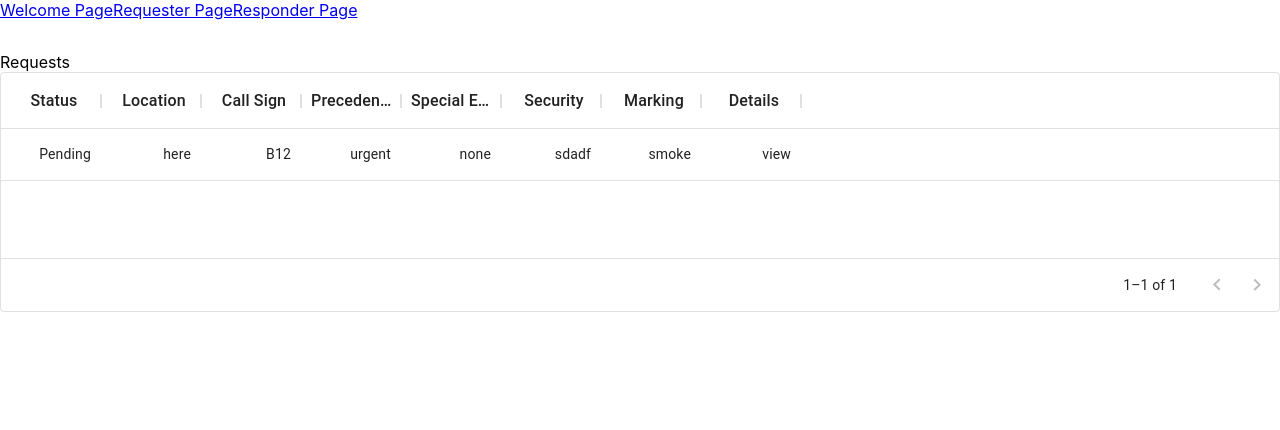
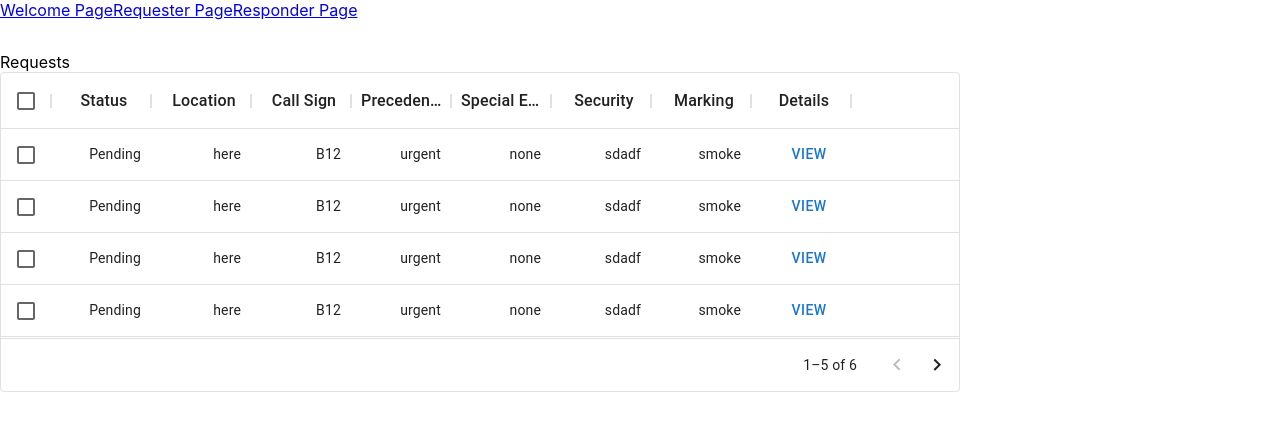
Before and after one commit to Team-Be-Spicy/9Line, a React (Create React App) app in the folder src/frontend/: page /responder in a window 1280 px wide. Shown: the top 430 px of the page. Built offline with nearby package versions, Linux system fonts and the light colour scheme; no server answers; the HTML template or start-up script is replaced by a standard one.

Commit message:
completed functionality for RequestList. Still needs styling.

```diff
--- a/src/frontend/src/component/RequestList.css
+++ b/src/frontend/src/component/RequestList.css
@@ -1,8 +1,15 @@
 .RequestList {
-    height: 30vh;
+    height: 40vh;
+    width: 75vw;
 }
 
 .colHeader {
     font-size: 16px;
     font-weight: bolder;
 }
+
+@media screen and (max-width: 600px) {
+    .RequestList {
+        height: 75vh;
+    }
+}
--- a/src/frontend/src/component/RequestList.js
+++ b/src/frontend/src/component/RequestList.js
@@ -1,6 +1,10 @@
 import "./RequestList.css";
 
 import {DataGrid} from "@mui/x-data-grid";
+import Button from "@mui/material/Button";
+
+
+const RequestList = ({user, requests, onRequestSelected, onViewSelected}) => {
 
     const statusColumn = {
         field: "status",
@@ -57,11 +61,12 @@ const dispatcherColumns = [
             headerName: "Details",
             headerClassName: "colHeader",
             headerAlign: "center",
-        align: "right"
+            align: "right",
+            renderCell: (param) => (
+                <Button onClick={() => onViewSelected(param.id)}>VIEW</Button>
+            )
         }
     ];
-
-const RequestList = ({user, requests}) => {
 
     const getColumns = () => user === "responder" ? [statusColumn, ...dispatcherColumns] : dispatcherColumns;
 
@@ -75,16 +80,17 @@ const RequestList = ({user, requests}) => {
             equipment: request.equipment,
             security: request.security,
             marking: request.marking,
-                details: request.details
         }
     });
-
     return (
         <div>
             <div>Requests</div>
             <div className="RequestList">
                 <DataGrid
                     columns={getColumns()}
+                    checkboxSelection
+                    onSelectionModelChange={onRequestSelected}
+                    disableSelectionOnClick
                     rows={getRows()}
                     pageSize={5}
                     rowsPerPageOptions={[5]}
--- a/src/frontend/src/route/Responder.js
+++ b/src/frontend/src/route/Responder.js
@@ -1,7 +1,58 @@
 import RequestList from "../component/RequestList";
 
-const requests = [{
+const requests = [
+    {
         id: 1,
+        status: "Pending",
+        location: "here",
+        callSign: "B12",
+        precedence: "urgent",
+        equipment: "none",
+        security: "sdadf",
+        marking: "smoke",
+        details: "view"
+    }, {
+        id: 2,
+        status: "Pending",
+        location: "here",
+        callSign: "B12",
+        precedence: "urgent",
+        equipment: "none",
+        security: "sdadf",
+        marking: "smoke",
+        details: "view"
+    }, {
+        id: 3,
+        status: "Pending",
+        location: "here",
+        callSign: "B12",
+        precedence: "urgent",
+        equipment: "none",
+        security: "sdadf",
+        marking: "smoke",
+        details: "view"
+    }, {
+        id: 4,
+        status: "Pending",
+        location: "here",
+        callSign: "B12",
+        precedence: "urgent",
+        equipment: "none",
+        security: "sdadf",
+        marking: "smoke",
+        details: "view"
+    }, {
+        id: 5,
+        status: "Pending",
+        location: "here",
+        callSign: "B12",
+        precedence: "urgent",
+        equipment: "none",
+        security: "sdadf",
+        marking: "smoke",
+        details: "view"
+    }, {
+        id: 6,
         status: "Pending",
         location: "here",
         callSign: "B12",
@@ -13,9 +64,18 @@ const requests = [{
     }];
 
 const Responder = () => {
+
+    const onRowSelected = (selectedIDs) => {
+        alert(selectedIDs);
+    }
+
+    const onViewClicked = (param) => {
+        alert(param);
+    }
+
     return (
-        <div>
-            <RequestList user={"responder"} requests={requests}/>
+        <div className={"Responder"}>
+            <RequestList user={"responder"} requests={requests} onRequestSelected={onRowSelected} onViewSelected={onViewClicked}/>
         </div>
     );
 }
```
Lines whose indentation alone changed are shown as unchanged.
